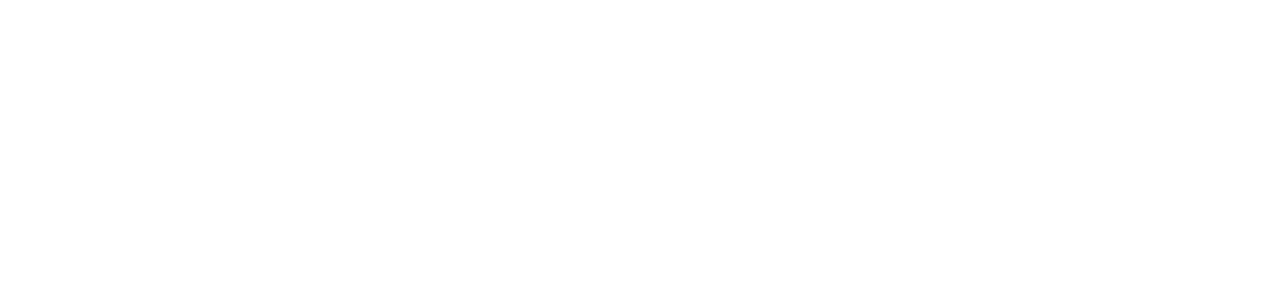
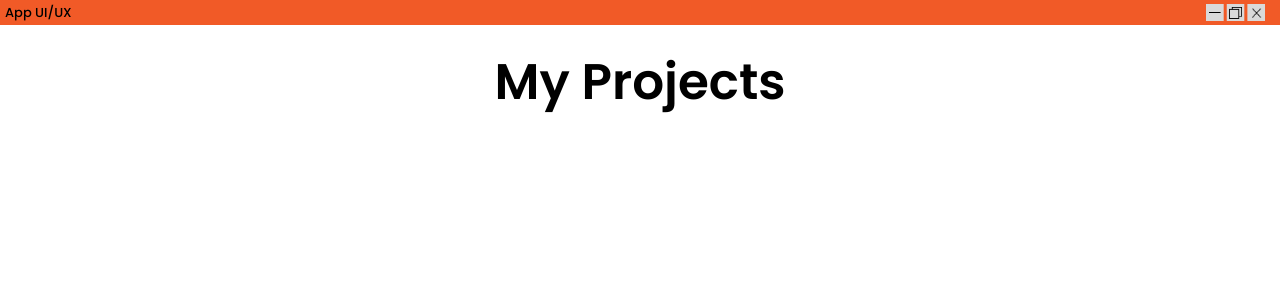
Before and after one commit to yashika0432/PORTFOLIO, a React (Create React App) app in the folder frontend/: page /appdev in a window 1280 px wide. Before the commit this address had no page. Shown: the top 300 px of the page. Built offline with nearby package versions, Linux system fonts and the light colour scheme.

Commit message:
app page started

```diff
--- a/frontend/src/App.js
+++ b/frontend/src/App.js
@@ -3,6 +3,7 @@
 import Landing from "./pages/landing";
 import PosterWork from "./pages/posters";
 import Webdevelopment from "./pages/webdev";
+import AppDev from "./pages/appUi";
 
 function App() {
   return (
@@ -11,6 +12,7 @@
         <Route path="/" element={<Landing />} />
         <Route path="/posters" element={<PosterWork />} />
         <Route path="/webdev" element={<Webdevelopment />} />
+        <Route path="/appdev" element={<AppDev />} />
       </Routes>
     </div>
   );
--- a/frontend/src/pages/appUi.jsx
+++ b/frontend/src/pages/appUi.jsx
@@ -1,12 +1,13 @@
+import "../style/appui.css";
+
 function AppDev() {
   return (
     <div>
-      <h1>Appdev work</h1>
-      <div className="navbar"></div>
-      <div className="mainpart"></div>
-      <div className="part2"></div>
-
-      <div>app development works of ui ux</div>
+      <div className="tabappui">
+        <p>App UI/UX</p>
+        <img src="/tab icon.png" alt="tab icon" />
+      </div>
+      <h1 className="mainhead">My Projects</h1>
     </div>
   );
 }
--- a/frontend/src/pages/work.jsx
+++ b/frontend/src/pages/work.jsx
@@ -21,7 +21,10 @@
             </Link>
             <img src="/curve.png" alt="" className="curarr el"></img>
             <img src="/STARS.png" alt="" className="star el"></img>
-            <img src="/appwork.png" alt="" className="App work"></img>
+            <Link to="/appdev">
+              <img src="/appwork.png" alt="" className="App work"></img>
+            </Link>
+
             <img src="/arrowDown.png" alt="" className="arrdown el"></img>
             <img src="/zigzag.png" alt="" className="zig el"></img>
             <img src="/lines.png" alt="" className="lines el"></img>
--- /dev/null
+++ b/frontend/src/style/appui.css
@@ -0,0 +1,19 @@
+.tabappui {
+  width: 100vw;
+  background-color: #f15a27;
+  display: flex;
+  justify-content: space-between;
+  align-items: center;
+}
+
+.tabappui p {
+  font-weight: 500;
+  font-size: 13px;
+
+  padding: 5px;
+}
+.tabappui img {
+  height: 1.1rem;
+  margin-right: 15px;
+  z-index: 3;
+}
--- a/frontend/src/style/landing.css
+++ b/frontend/src/style/landing.css
@@ -9,7 +9,7 @@
   background-attachment: scroll;
 }
 .homepage {
-  margin: 0rem 1rem;
+  margin: 0rem;
 }
 .tabbar {
   width: 100vw;
--- a/frontend/src/style/webdev.css
+++ b/frontend/src/style/webdev.css
@@ -25,7 +25,6 @@
   margin: 20px;
 }
 .allprojects {
-  border: 1px solid black;
   margin: 0 50px;
   display: flex;
   flex-direction: column;
```
